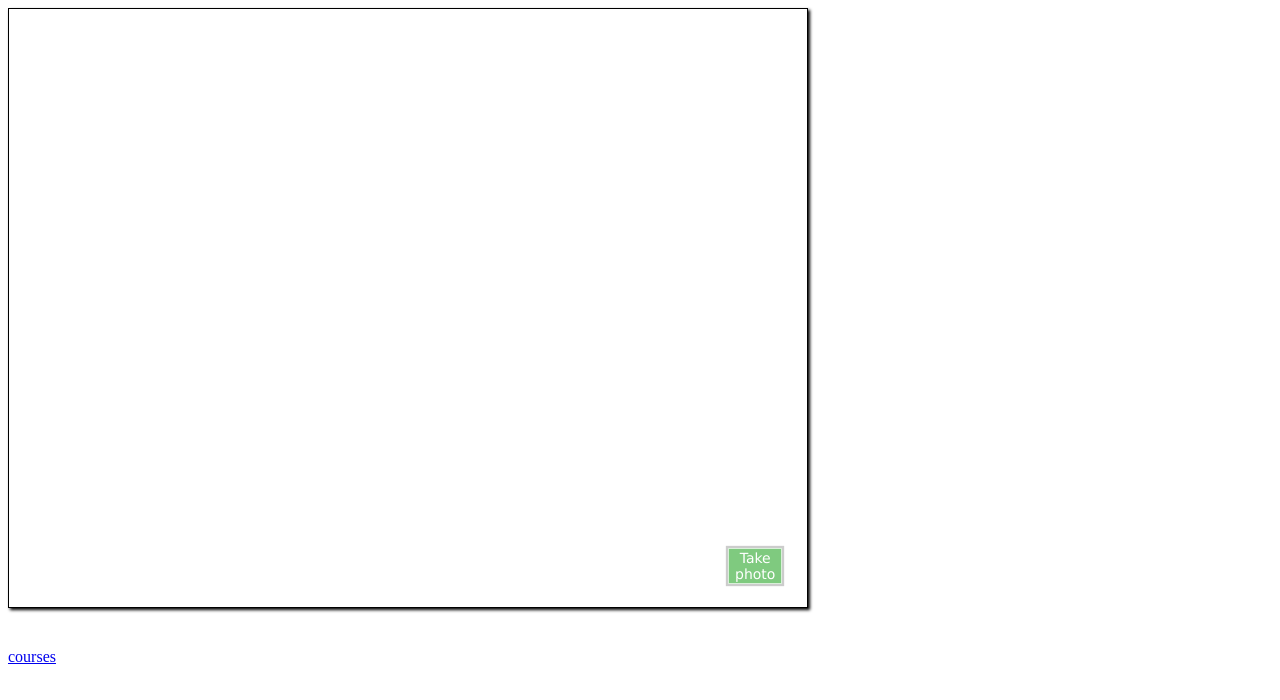
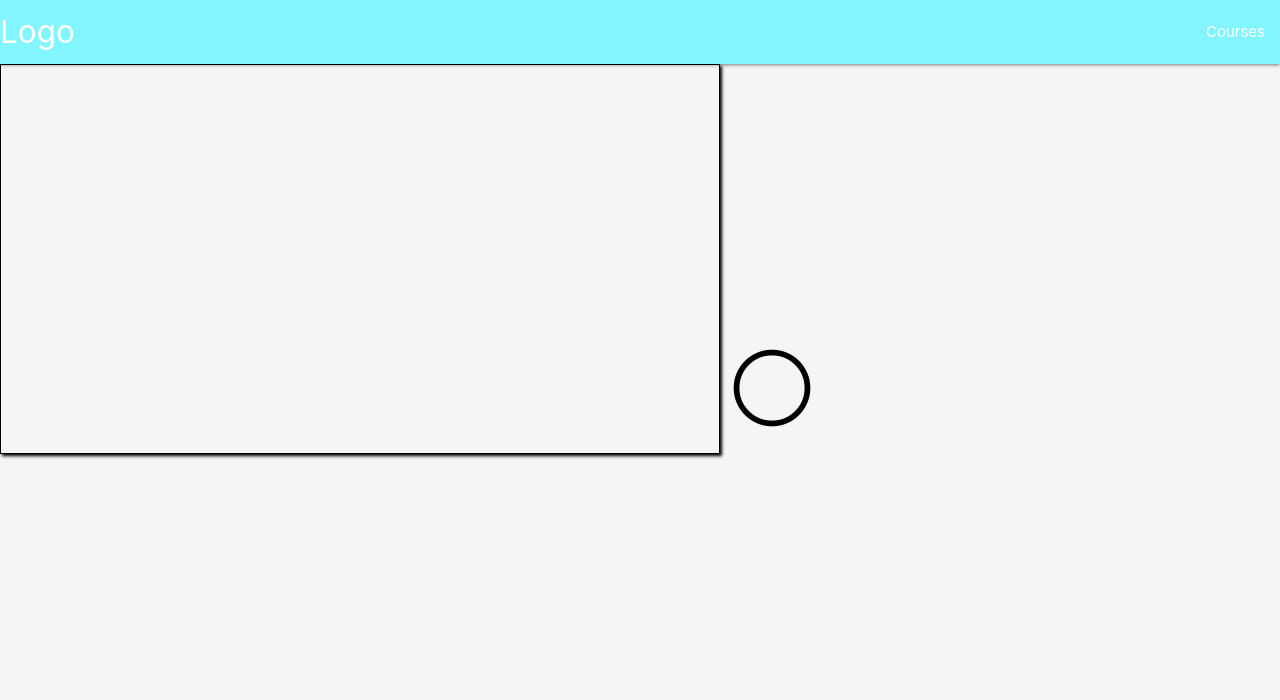
Before and after one commit to Thomasdespiegelaere/Page-Organizer, a plain HTML site: page index.html in a window 1280 px wide. Drawn offline with nearby package versions, Linux system fonts and the light colour scheme.

Commit message:
photo button changed and navbar

```diff
--- a/index.html
+++ b/index.html
@@ -5,39 +5,41 @@
     <meta name="viewport" content="width=device-width, initial-scale=1.0">
     <title>Page organizer</title>
 
-    <!--Google Icon Font importeren-->
-    <link href="https://fonts.googleapis.com/icon?family=Material+Icons" rel="stylesheet">
+    <link rel="stylesheet"
+        href="https://fonts.googleapis.com/css2?family=Material+Symbols+Outlined:opsz,wght,FILL,GRAD@24,400,0,0" />
 
-    <!-- materialize.css importeren (via CDN) -->
-    <!-- <link rel="stylesheet" href="https://cdnjs.cloudflare.com/ajax/libs/materialize/1.0.0/css/materialize.min.css"> -->
+    <link rel="stylesheet" href="https://cdnjs.cloudflare.com/ajax/libs/materialize/1.0.0/css/materialize.min.css">
 
     <link rel="stylesheet" href="styles/index.css">
 
-    <!-- Maak een verwijzing naar het manifest. -->
     <link rel="manifest" href="manifest.json">
 
     <meta name="theme-color" content="#00ACCD">
 </head>
 <body class="grey lighten-4">
+    <nav>
+        <div class="nav-wrapper">
+            <a href="" class="brand-logo">Logo</a>
+            <ul id="nav-mobile" class="right hide-on-med-and-down">
+                <li><a href="pages/courses.html">Courses</a></li>
+            </ul>
+        </div>
+    </nav>
+
     <div class="contentarea">
-        <fieldset hidden>
-            <legend>Select camera</legend>
-            <select id="selectMediaDevice">
-
-            </select>
-        </fieldset>
         <div class="camera">
             <video id="video">Video stream not available.</video>
-            <button id="startbutton">Take photo</button>
+            <button id="startbutton">
+                <span class="material-symbols-outlined">
+                    circle
+                </span>
+            </button>
         </div>
         <canvas id="canvas" hidden> </canvas>
     </div>
-    <a href="pages/courses.html">courses</a>
 
-    <!--Materialize JavaScript at end of body for optimized loading-->
-    <!-- <script src="https://cdnjs.cloudflare.com/ajax/libs/materialize/1.0.0/js/materialize.min.js"></script> -->
+    <script src="https://cdnjs.cloudflare.com/ajax/libs/materialize/1.0.0/js/materialize.min.js"></script>
 
-    <!-- Verwijzing naar eigen script. -->
     <script type="module" src="scripts/index.js"></script>
     <script src="scripts/modules/db.mjs"></script>
     <script src="scripts/app.js"></script>
--- a/scripts/index.js
+++ b/scripts/index.js
@@ -9,43 +9,40 @@ const pageType = {
 let streaming = false;
 let video = null;
 let canvas = null;
-let photo = null;
 let startbutton = null;
 const db = Db.getInstance();
 
 window.addEventListener("load", () => {
-    document.getElementById("video").style.height = screen.height + "px";
-    document.getElementById("video").style.width = screen.width + "px";
+    document.getElementById("video").style.height = screen.height * 0.65 + "px";
+    document.getElementById("video").style.width = screen.width * 0.9 + "px";
     if (showViewLiveResultButton()) {
         return;
     }
     video = document.getElementById("video");
     canvas = document.getElementById("canvas");
-    photo = document.getElementById("photo");
     startbutton = document.getElementById("startbutton");
-
-    var selector = document.querySelector("#selectMediaDevice");
 
     navigator.mediaDevices.enumerateDevices()
         .then(devices => {
             console.log(devices);
-
-            // Alle devices in de selection tonen.
-            var option = document.createElement('option');
-            option.textContent = "None";
-            option.setAttribute('data-id', "None");
-            selector.appendChild(option);
+            var deviceIds = [];
+            var deviceId;
             for (var i = 0; i < devices.length; i++) {
                 if (devices[i].kind == "videoinput") {
-                    option = document.createElement('option');
-                    option.textContent = devices[i].label + " (" + devices[i].kind + ")";
-                    option.setAttribute('data-id', devices[i].deviceId);
-                    selector.appendChild(option);
-                    console.log("Single option: ", option);
+                    deviceIds.push(devices[i]);
+
                 }
             }
 
-            var deviceId = selector.options[selector.selectedIndex].getAttribute("data-id");
+            deviceIds.forEach(element => {
+                if (element.label.includes("back")){
+                    deviceId = element.deviceId;
+                }
+            });
+            if(deviceId == undefined){
+                deviceId = deviceIds[0].deviceId;
+            }
+            console.log("Single option: ", deviceId);
 
             navigator.mediaDevices
                 .getUserMedia({ video: { deviceId: deviceId } })
@@ -111,7 +108,6 @@ function clearphoto() {
     context.fillRect(0, 0, canvas.width, canvas.height);
 
     const data = canvas.toDataURL("image/png");
-    // photo.setAttribute("src", data);
 }
 
 function takepicture() {
--- a/styles/index.css
+++ b/styles/index.css
@@ -6,8 +6,6 @@
 #video {
   border: 1px solid black;
   box-shadow: 2px 2px 3px black;
-  width: 100vh; /* 320px; */
-  height: 100vh;/* 240px;*/
 }
 
 #photo {
@@ -37,13 +35,9 @@
   position: relative;
   margin-left: 90vh;
   margin-right: auto;
-  bottom: 64px;
-  background-color: rgb(0 150 0 / 50%);
-  border: 1px solid rgb(255 255 255 / 70%);
-  box-shadow: 0px 0px 1px 2px rgb(0 0 0 / 20%);
-  font-size: 14px;
-  font-family: "Lucida Grande", "Arial", sans-serif;
-  color: rgb(255 255 255 / 100%);
+  bottom: 120px;
+  background-color: transparent;
+  border: transparent;
 }
 
 .contentarea {
@@ -58,3 +52,11 @@ video {
   width: 100%;
   box-sizing: border-box;
 }
+
+.nav-wrapper {
+  background-color: var(--primary);
+}
+
+.material-symbols-outlined {
+  font-size: 92px;
+}
```
